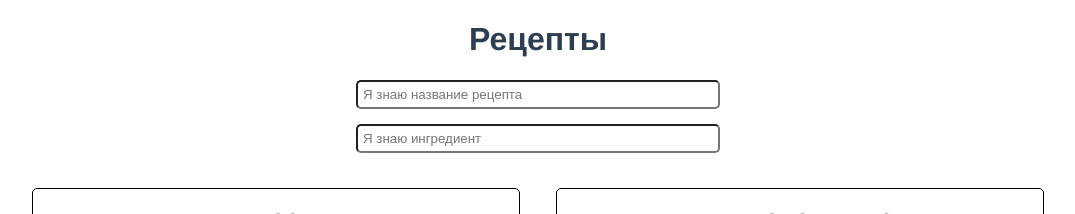
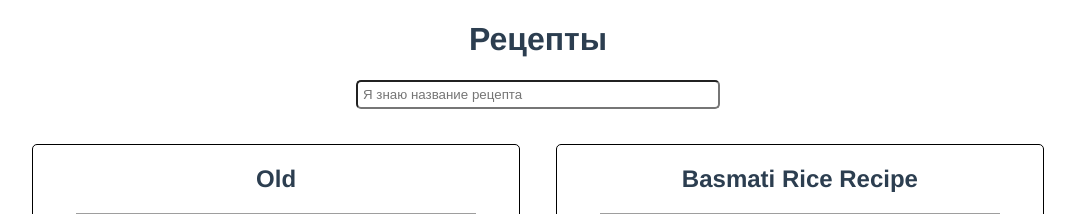
Before and after one commit to MrGorlenko/DataRecipes, a Vue app: page /Recipes in a window 1280 px wide. Shown: the top 214 px of the page, without its empty margins (102-1177 px from the left). Built offline with nearby package versions, Linux system fonts and the light colour scheme; grey boxes are pictures that could not be loaded.

Commit message:
Update Recipes.vue

```diff
--- a/src/views/Recipes.vue
+++ b/src/views/Recipes.vue
@@ -4,8 +4,8 @@
     <div class="inputs">
         <input
         type="text" placeholder="Я знаю название рецепта" v-model='searchRecipe'>
-        <input
-        type="text" placeholder='Я знаю ингредиент' v-model='searchIngr'>
+      <!--  <input
+        type="text" placeholder='Я знаю ингредиент' v-model='searchIngr'> -->
     </div>
     <div>
       <div class='recipes'>
```
